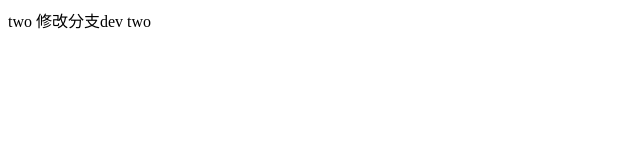
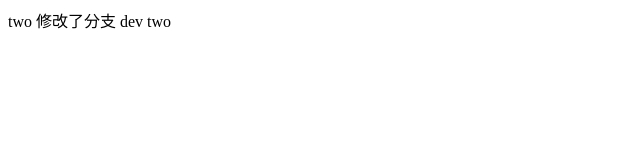
Before and after one commit to sxdzcw/awei, a plain HTML site: page two.html in a window 1280 px wide. Shown: the full height of the page, 0-640 px from the left. Drawn offline with Linux system fonts and the light colour scheme.

Commit message:
修改了two

```diff
--- a/two.html
+++ b/two.html
@@ -6,6 +6,6 @@
 </head>
 <body>
     two
-    修改分支dev two
+    修改了分支 dev two
 </body>
 </html>
```
